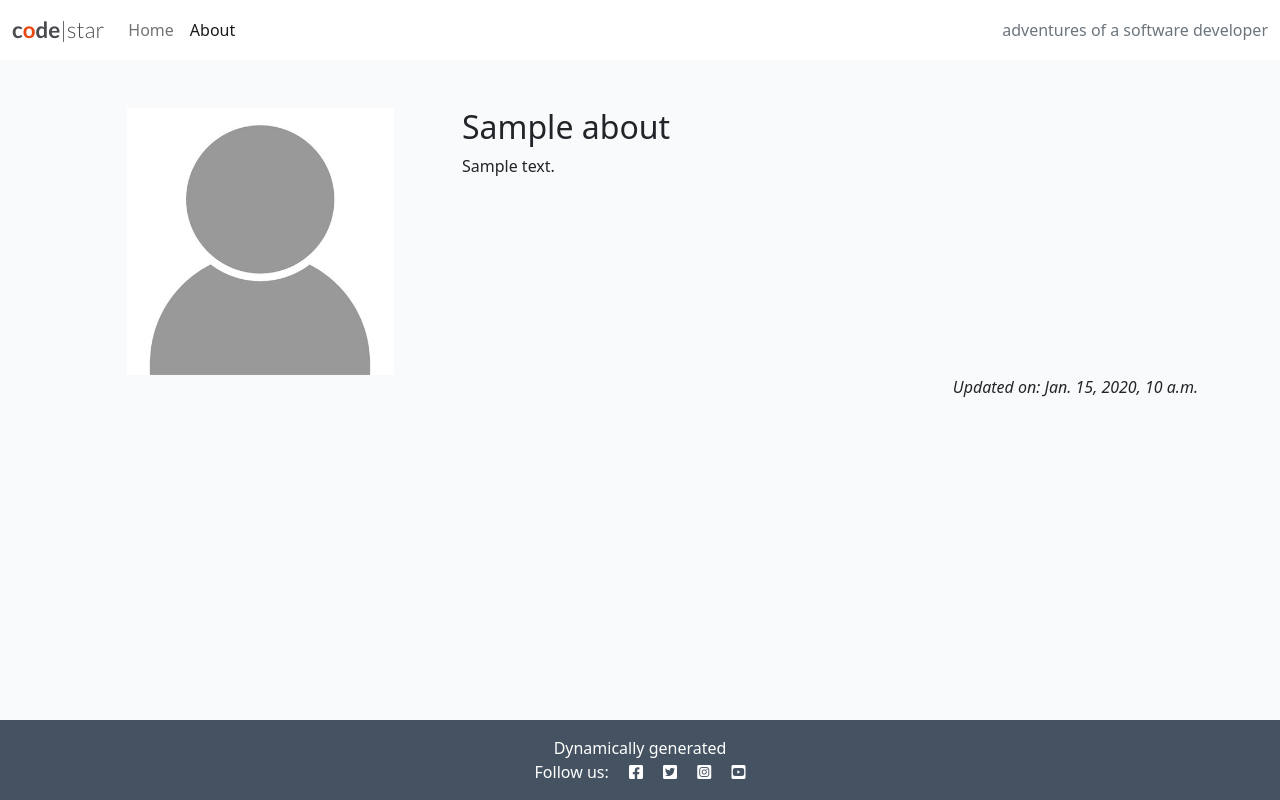
After one commit to lowrycode/django-blog, a Django app: page /about/ in a window 1280 px wide. The commit adds this page. Run offline with Django 4.2, Linux system fonts and the light colour scheme; tables that the repository leaves empty hold one stand-in row (values such as "Sample post").

Commit message:
Add view, template and urls for about app

```diff
--- /dev/null
+++ b/about/templates/about/about.html
@@ -0,0 +1,23 @@
+{% extends 'base.html' %}
+{% block content %}
+{% load static %}
+<div class="container mt-5">
+    <div class="row">
+        <div class="col-4 text-center">
+            <img src="{% static 'images/nobody.jpg' %}" width="75%">
+        </div>
+        <div class="col-8">
+            <!-- Title goes between these h2 tags -->
+            <h2>{{ about.title }}</h2>
+            <!-- Content goes directly underneath this -->
+             {{ about.content | safe }}
+        </div>
+    </div>
+    <div class="row">
+        <div class="col text-right">
+            <!-- Updated on field goes in here -->
+            <p class="text-end"><em>Updated on: {{ about.updated_on }}</em></p>
+        </div>
+      </div>
+</div>
+{% endblock content %}
--- /dev/null
+++ b/about/urls.py
@@ -0,0 +1,6 @@
+from . import views
+from django.urls import path
+
+urlpatterns = [
+    path('', views.about_detail, name='about'),
+]
--- a/about/views.py
+++ b/about/views.py
@@ -1,3 +1,26 @@
-from django.shortcuts import render
+from django.shortcuts import render, get_object_or_404
+from .models import About
+
 
 # Create your views here.
+def about_detail(request):
+    """
+    Display an individual :model:`about.About`.
+
+    **Context**
+
+    ``about``
+        An instance of :model:`about.About`.
+
+    **Template:**
+
+    :template:`about/about.html`
+    """
+
+    about = About.objects.all().order_by('-updated_on').first()
+
+    return render(
+        request,
+        "about/about.html",
+        {"about": about},
+    )
--- a/codestar/urls.py
+++ b/codestar/urls.py
@@ -18,6 +18,7 @@ from django.contrib import admin
 from django.urls import path, include
 
 urlpatterns = [
+    path("about/", include("about.urls"), name="about-urls"),
     path('admin/', admin.site.urls),
     path('summernote/', include('django_summernote.urls')),
     path("", include("blog.urls"), name="blog-urls"),
--- a/templates/base.html
+++ b/templates/base.html
@@ -1,6 +1,7 @@
 {% load static %}
 
 {% url 'home' as home_url %}
+{% url 'about' as about_url %}
 
 <!DOCTYPE html>
 <html class="h-100" lang="en">
@@ -42,6 +43,10 @@
                         <a class="nav-link {% if request.path == home_url %}active{% endif %}" aria-current="page"
                             href="{% url 'home' %}">Home</a>
                     </li>
+                    <li class="nav-item">
+                        <a class="nav-link {% if request.path == about_url %}active{% endif %}" aria-current="page"
+                            href="{% url 'about' %}">About</a>
+                    </li>
 
                 </ul>
                 <span class="navbar-text text-muted">
```
Also changed, not shown: static/images/nobody.jpg (added).
